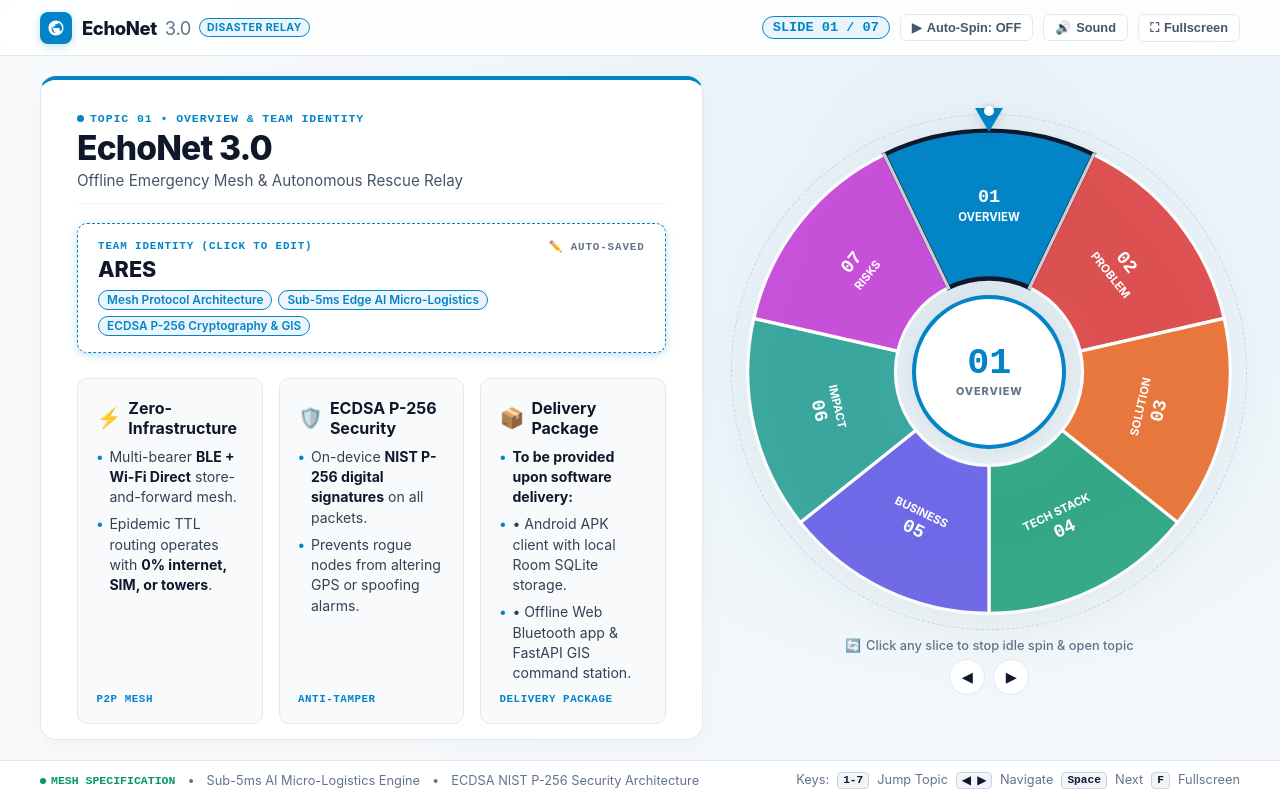
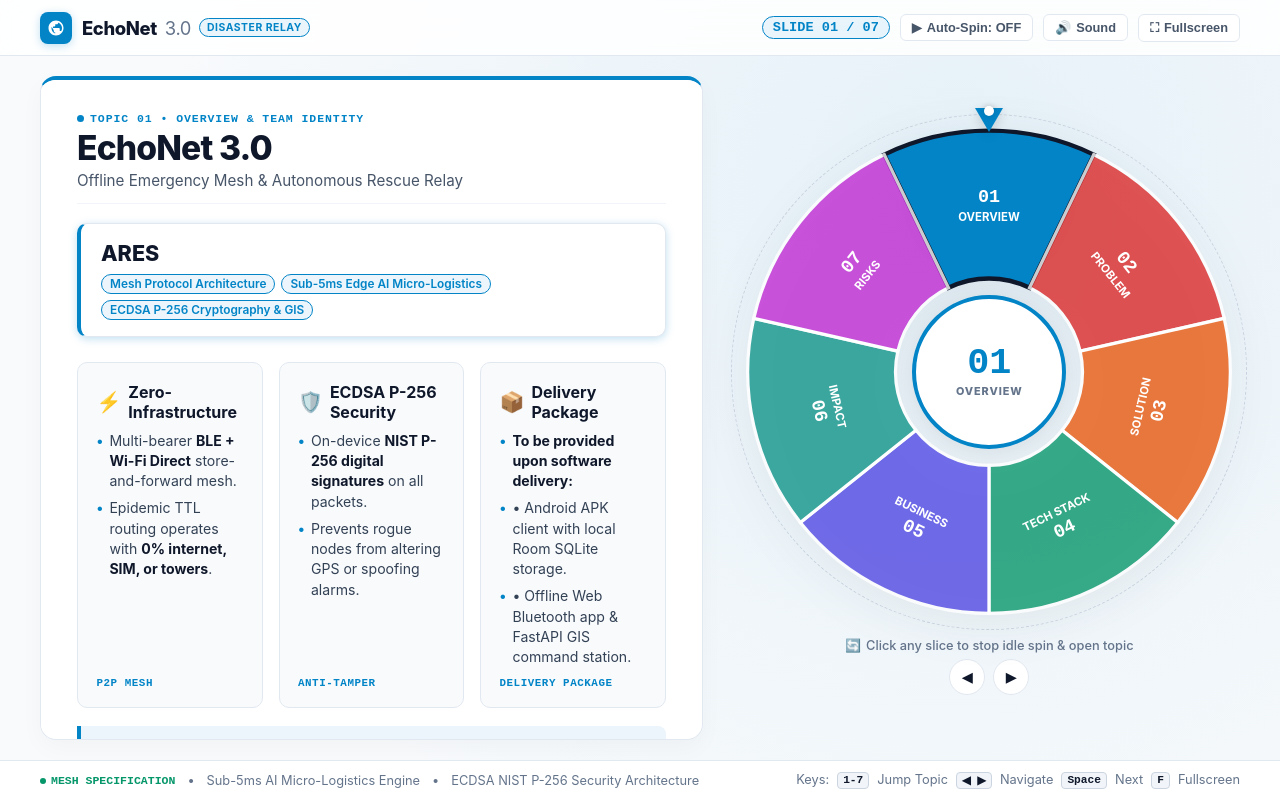
Before and after one commit to FallenAngel-666/ppt, a plain HTML site: page index.html in a window 1280 px wide. Drawn offline with Linux system fonts and the light colour scheme.

Commit message:
Remove click-to-edit label and make ARES card solid and clean

```diff
--- a/index.html
+++ b/index.html
@@ -352,7 +352,8 @@
     /* Slide 1 Editable Team Box */
     .team-box-clean {
       background: #FFFFFF;
-      border: 1.5px dashed var(--theme-primary);
+      border: 1px solid var(--card-border);
+      border-left: 4px solid var(--theme-primary);
       border-radius: 10px;
       padding: 1rem 1.25rem;
       margin-bottom: 0.3rem;
@@ -661,10 +662,6 @@
       <!-- SLIDE 1: Title & Team Name -->
       <div class="slide-body active" id="slide-1">
         <div class="team-box-clean">
-          <div class="team-box-label">
-            <span>TEAM IDENTITY (CLICK TO EDIT)</span>
-            <span style="font-size: 0.68rem; color: #64748B;">✏️ Auto-saved</span>
-          </div>
           <input type="text" class="team-name-input" id="teamNameInput" value="ARES" placeholder="ARES">
           <div class="team-pills">
             <span class="team-pill-item">Mesh Protocol Architecture</span>
```
